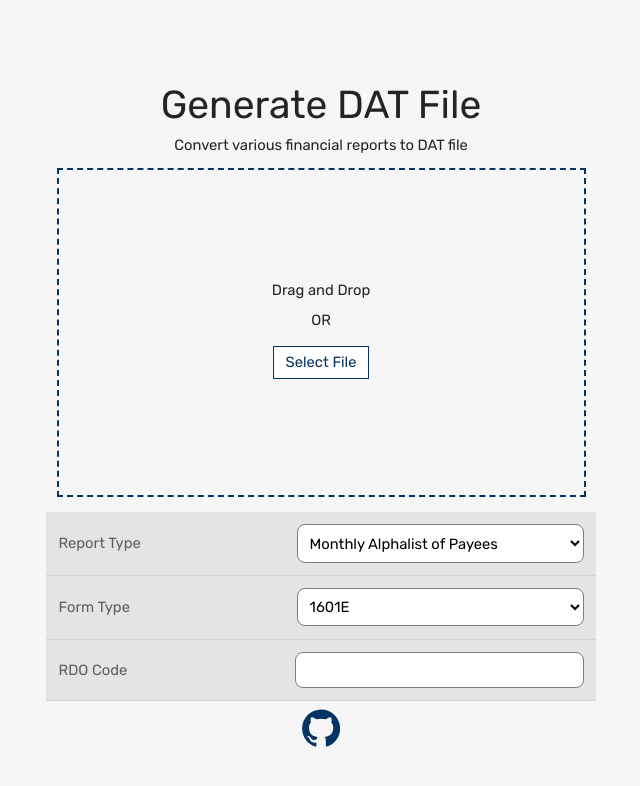
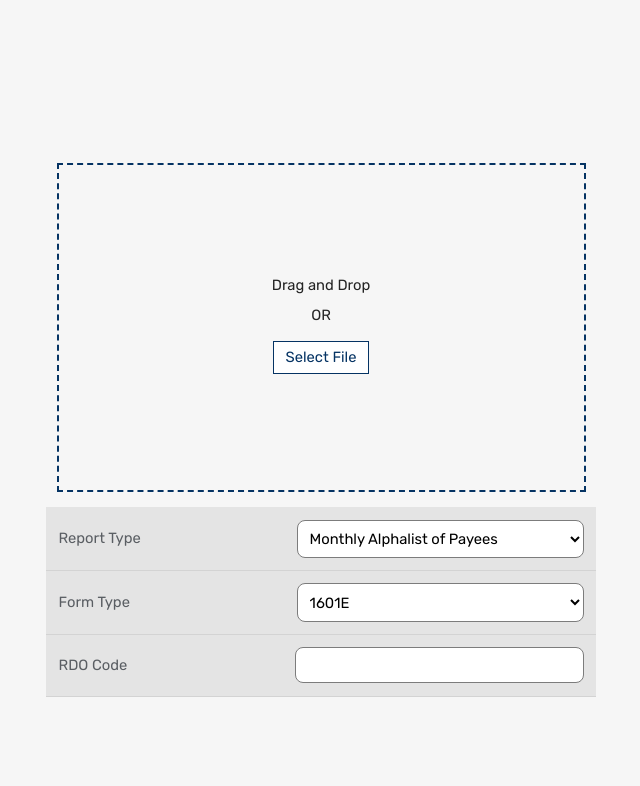
Before and after one commit to github-user-418848/file-converter, a Vue app: page /gen-dat-file/map/1601E in a window 1280 px wide. Shown: the top 786 px of the page, without its empty margins (319-959 px from the left). Built offline with nearby package versions, Linux system fonts and the light colour scheme.

Commit message:
moved into Header & Footer snippet

```diff
--- a/src/views/GenReport.vue
+++ b/src/views/GenReport.vue
@@ -1,7 +1,5 @@
 <template>
     <Toast :errorMessage="errorMessage" />
-    <h1>Generate DAT File</h1>
-    <p>Convert various financial reports to DAT file</p>
     <!-- Display records array -->
     <!-- <div v-for="(record, index) in records" :key="index">
         <p>{{ index }} - {{ record }}</p>
@@ -19,15 +17,6 @@
         <DownloadCard :fileName="file" :textData="fileDataCollection.textContent[index]"
             :generatedFileName="fileDataCollection.generatedFileName[index]" />
     </div>
-
-    <a href="https://github.com/github-user-418848/convert-to-dat-file" target="_blank">
-      <svg xmlns="http://www.w3.org/2000/svg" width="38" viewBox="0 0 24 24" xml:space="preserve">
-        <path
-          fill="var(--primary)"
-          d="M12.01.26c-6.63 0-12 5.37-12 12 0 5.3 3.44 9.8 8.21 11.39.6.11.82-.26.82-.58 0-.28-.01-1.04-.02-2.04-3.34.73-4.04-1.61-4.04-1.61-.55-1.39-1.33-1.76-1.33-1.76-1.09-.74.08-.73.08-.73 1.2.08 1.84 1.24 1.84 1.24 1.07 1.83 2.81 1.3 3.49 1 .11-.78.42-1.3.76-1.6-2.66-.3-5.47-1.33-5.47-5.93 0-1.31.47-2.38 1.24-3.22-.12-.3-.54-1.52.12-3.18 0 0 1.01-.32 3.3 1.23.96-.27 1.98-.4 3-.4s2.05.14 3 .4c2.29-1.55 3.3-1.23 3.3-1.23.65 1.65.24 2.87.12 3.18.77.84 1.23 1.91 1.23 3.22 0 4.61-2.81 5.62-5.48 5.92.43.37.81 1.1.81 2.22 0 1.6-.01 2.9-.01 3.29 0 .32.22.69.83.58 4.76-1.59 8.2-6.08 8.2-11.38 0-6.64-5.37-12.01-12-12.01z"
-          fill-rule="evenodd" clip-rule="evenodd"></path>
-      </svg>
-    </a>
 </template>
 
 <script>
```
